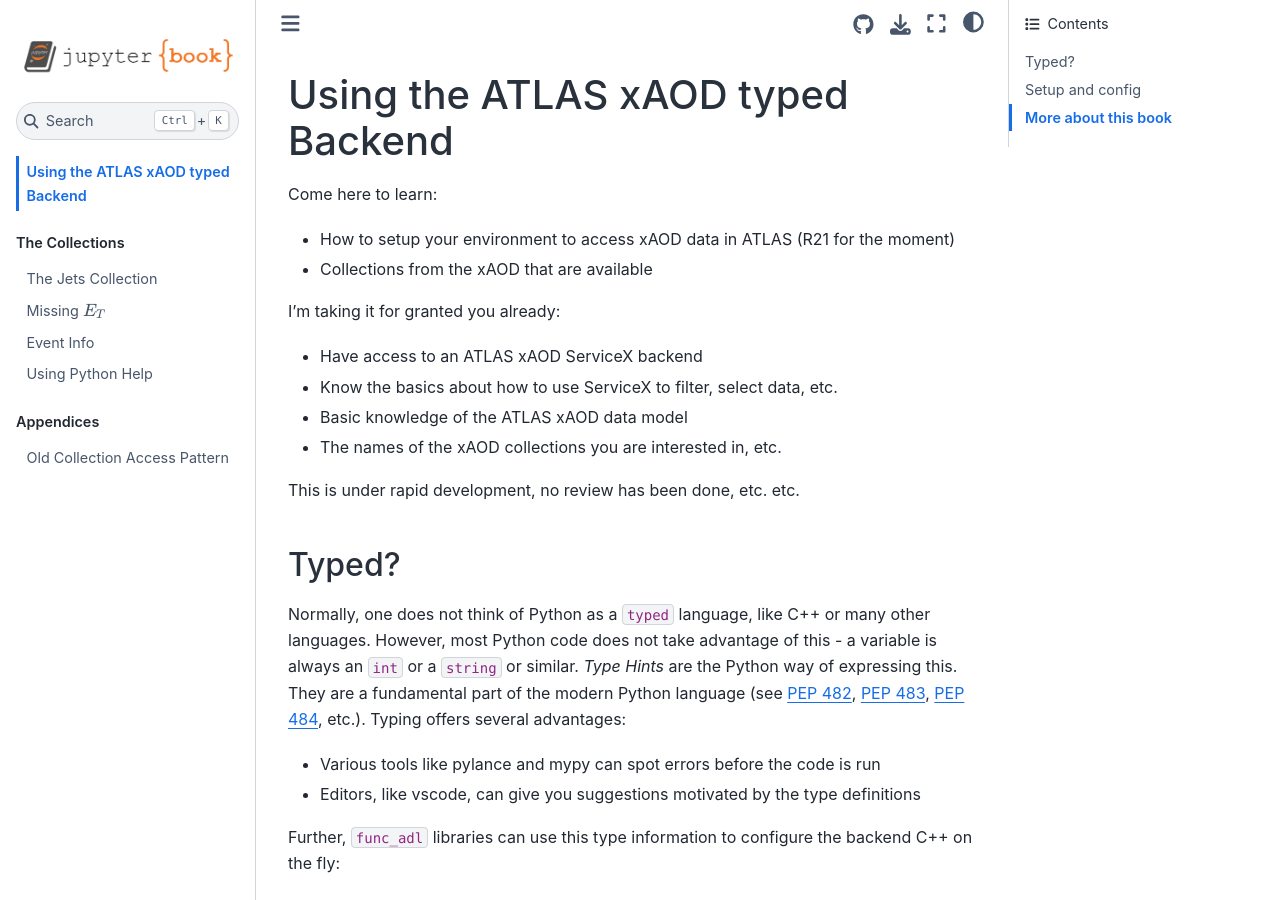
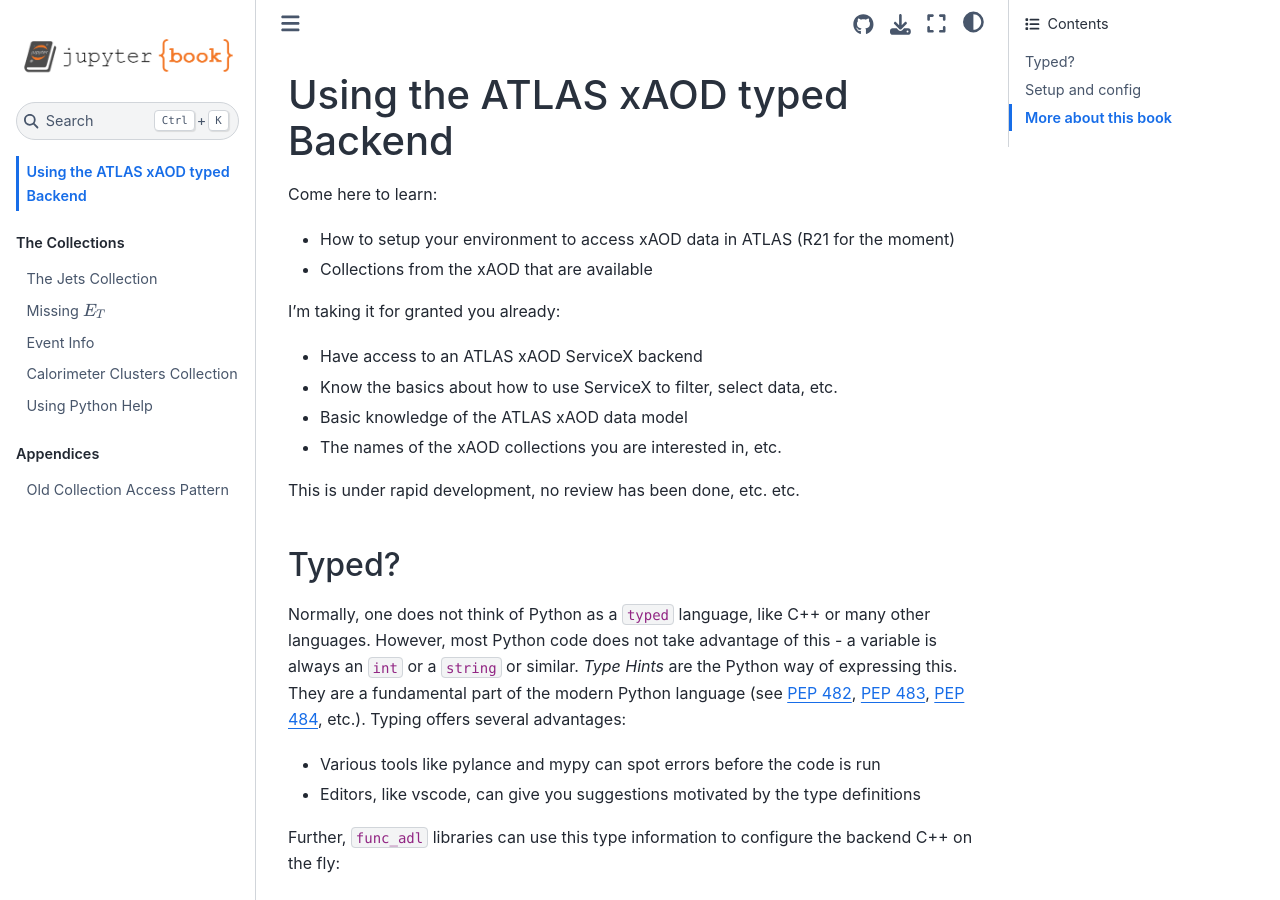
Before and after one commit to gordonwatts/xaod_usage, a Jupyter Book: the page built from book/intro.md, in a window 1280 px wide and 900 px high. Built offline with Jupyter Book 1.0.4 settings and Sphinx 7.4.7 and the Sphinx Book theme 1.1.4, drawn with Linux system fonts in a browser that asks for light colours; some of the changed lines change nothing that is shown.

Commit message:
Added calo clusters

```diff
--- a/book/_toc.yml
+++ b/book/_toc.yml
@@ -9,6 +9,7 @@ parts:
     - file: chapters/jets
     - file: chapters/met
     - file: chapters/eventinfo
+    - file: chapters/caloclusters
     - file: chapters/py_help
   - caption: Appendices
     chapters:
```
